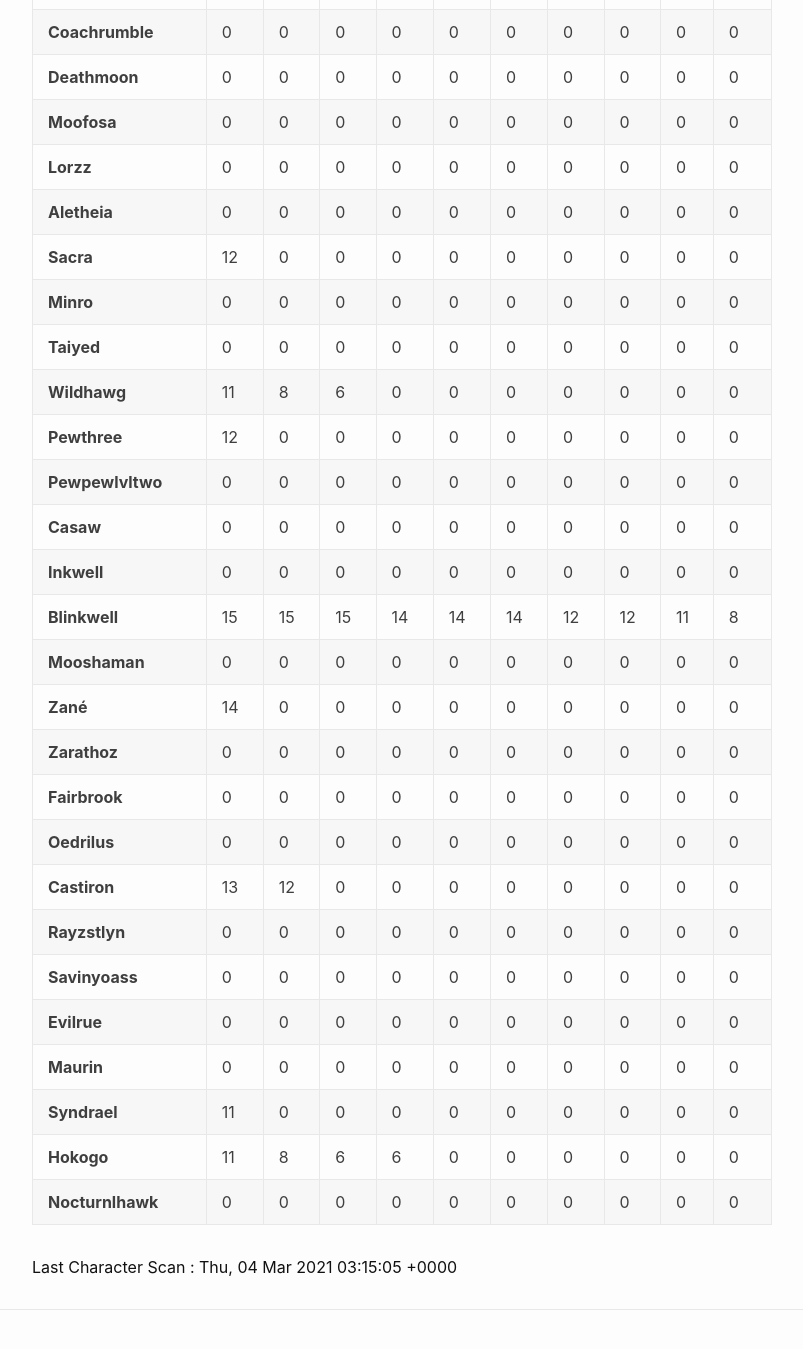
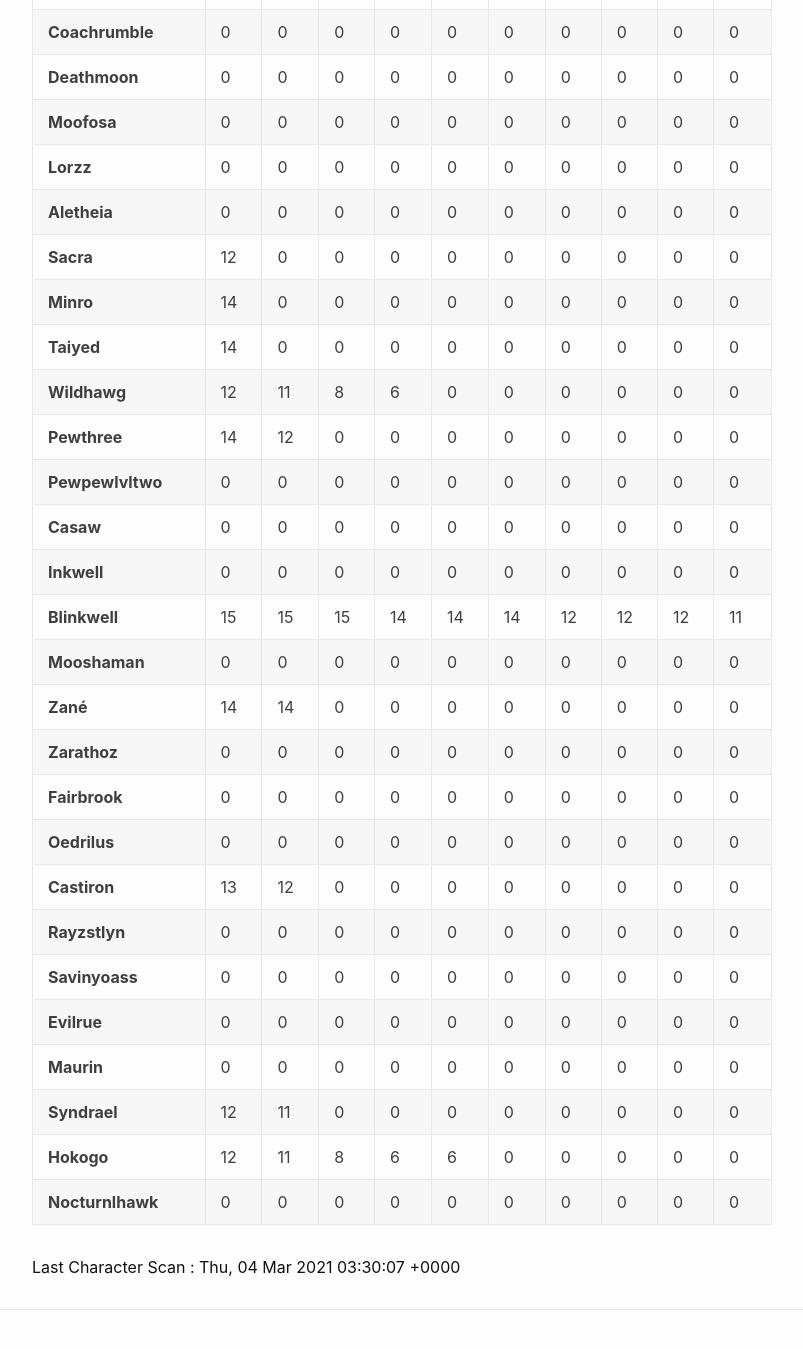
Before and after one commit to eldertribunal/keystonetracker, a Jekyll site: the page built from weekly.md, in a window 1280 px wide and 1400 px high, scrolled down 404 px. Shown: the top 1349 px of the window, without its empty margins (126-929 px from the left). Built offline with Jekyll 4.4.1, drawn with Linux system fonts in a browser that asks for light colours.

Commit message:
auto scan Thu Mar  4 03:30:47 UTC 2021

```diff
--- a/_data/characters.json
+++ b/_data/characters.json
@@ -589,7 +589,7 @@
     "dungeons": [
       {
         "name": "Mists of Tirna Scithe",
-        "level": 10,
+        "level": 11,
         "id": 375
       },
       {
--- a/_data/players.json
+++ b/_data/players.json
@@ -409,7 +409,7 @@
     "dungeons": [
       {
         "name": "Mists of Tirna Scithe",
-        "level": 10,
+        "level": 11,
         "id": 375
       },
       {
--- a/_data/scanned.json
+++ b/_data/scanned.json
@@ -1,3 +1,3 @@
 {
-  "timestamp": 1614827705
+  "timestamp": 1614828607
 }
--- a/_data/weekly.json
+++ b/_data/weekly.json
@@ -17,8 +17,8 @@
   {
     "name": "Legume",
     "dungeons": [
+      12,
       11,
-      0,
       0,
       0,
       0,
@@ -62,7 +62,7 @@
   {
     "name": "Beastmaster",
     "dungeons": [
-      0,
+      14,
       0,
       0,
       0,
@@ -167,7 +167,7 @@
   {
     "name": "Minro",
     "dungeons": [
-      0,
+      14,
       0,
       0,
       0,
@@ -182,7 +182,7 @@
   {
     "name": "Taiyed",
     "dungeons": [
-      0,
+      14,
       0,
       0,
       0,
@@ -197,10 +197,10 @@
   {
     "name": "Wildhawg",
     "dungeons": [
+      12,
       11,
       8,
       6,
-      0,
       0,
       0,
       0,
@@ -212,8 +212,8 @@
   {
     "name": "Pewthree",
     "dungeons": [
+      14,
       12,
-      0,
       0,
       0,
       0,
@@ -280,8 +280,8 @@
       14,
       12,
       12,
-      11,
-      8
+      12,
+      11
     ]
   },
   {
@@ -303,7 +303,7 @@
     "name": "Zan\u00e9",
     "dungeons": [
       14,
-      0,
+      14,
       0,
       0,
       0,
@@ -437,8 +437,8 @@
   {
     "name": "Syndrael",
     "dungeons": [
+      12,
       11,
-      0,
       0,
       0,
       0,
@@ -452,11 +452,11 @@
   {
     "name": "Hokogo",
     "dungeons": [
+      12,
       11,
       8,
       6,
       6,
-      0,
       0,
       0,
       0,
```
